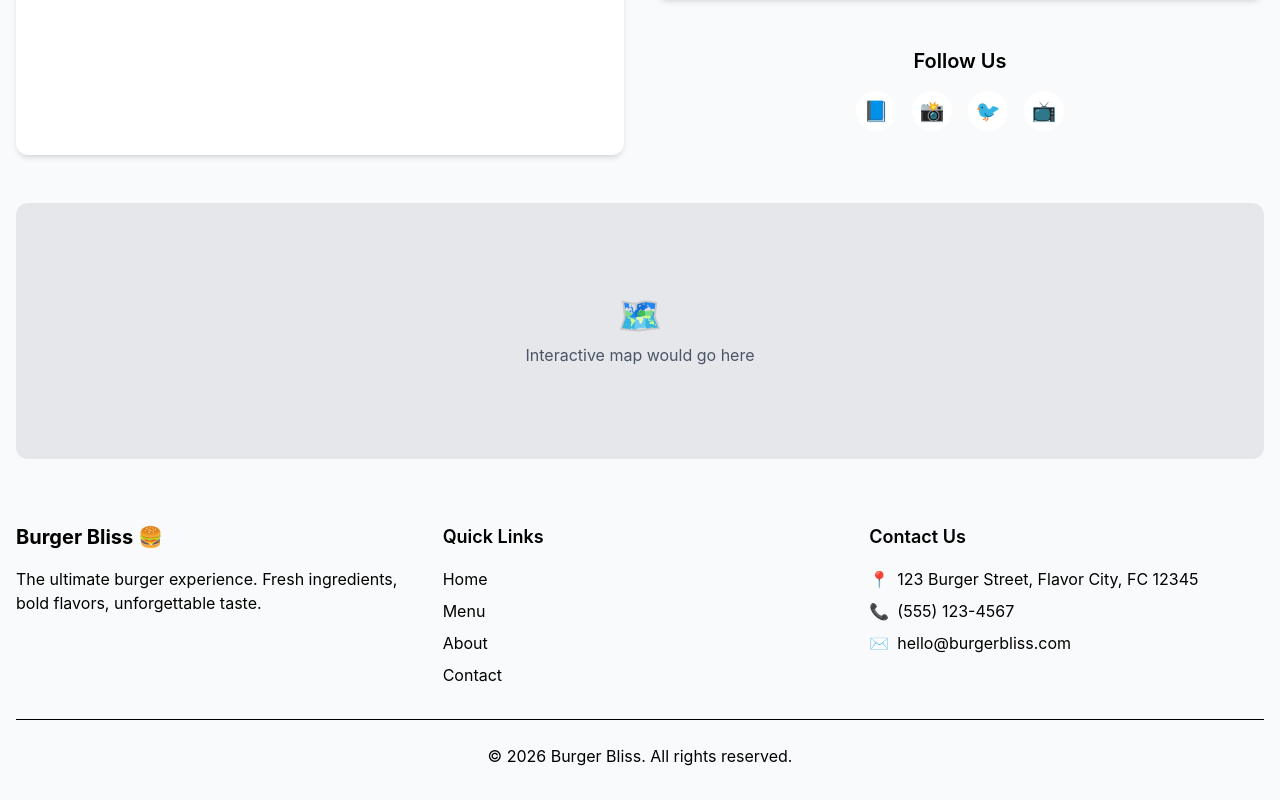
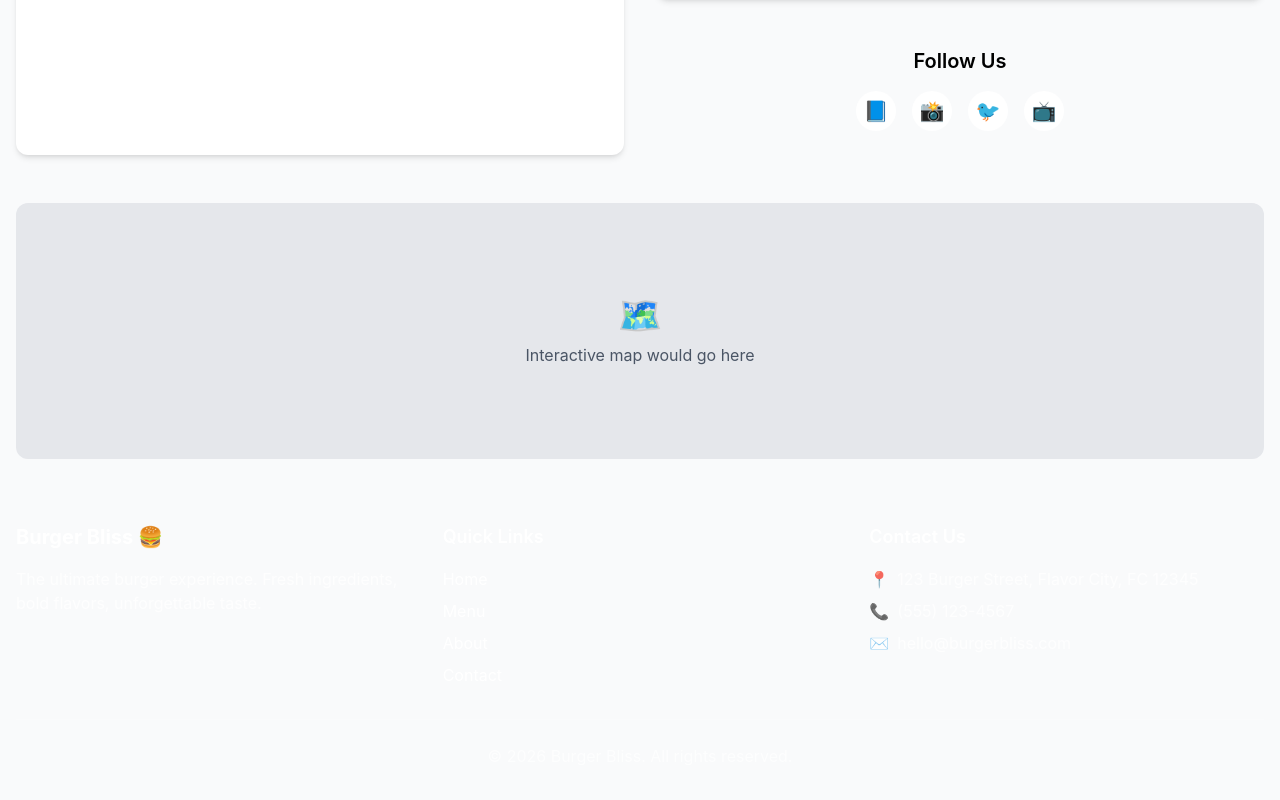
Before and after one commit to martinsantaclara/burger-bliss, a React (Vite) app: page /contact in a window 1280 px wide. Shown: the part 693-1493 px from the top of the page. Built offline with nearby package versions, Linux system fonts and the light colour scheme.

Commit message:
Style: change Footer to dark theme

```diff
--- a/src/components/Footer.tsx
+++ b/src/components/Footer.tsx
@@ -15,20 +15,20 @@ const Footer = () => {
   };
 
   return (
-    <footer className="bg-hamburger-bun py-8 mt-auto">
+    <footer className="bg-hamburger-meat py-8 mt-auto text-white">
       <div className="container mx-auto px-4">
         <div className="grid grid-cols-1 md:grid-cols-3 gap-8">
           <div>
-            <h3 className="text-xl font-bold text-hamburger-meat mb-4">
+            <h3 className="text-xl font-bold text-hamburger-bun mb-4">
               Burger Bliss 🍔
             </h3>
-            <p className="text-hamburger-meat/80">
+            <p className="text-white/80">
               The ultimate burger experience. Fresh ingredients, bold flavors, unforgettable taste.
             </p>
           </div>
 
           <div>
-            <h4 className="text-lg font-semibold text-hamburger-meat mb-4">
+            <h4 className="text-lg font-semibold text-hamburger-bun mb-4">
               Quick Links
             </h4>
             <ul className="space-y-2">
@@ -36,7 +36,7 @@ const Footer = () => {
                 <li key={link.to}>
                   <Link
                     to={link.to}
-                    className="text-hamburger-meat hover:text-orange-700 transition"
+                    className="text-white hover:text-hamburger-bun transition"
                   >
                     {link.label}
                   </Link>
@@ -46,10 +46,10 @@ const Footer = () => {
           </div>
 
           <div>
-            <h4 className="text-lg font-semibold text-hamburger-meat mb-4">
+            <h4 className="text-lg font-semibold text-hamburger-bun mb-4">
               Contact Us
             </h4>
-            <ul className="space-y-2 text-hamburger-meat/80">
+            <ul className="space-y-2 text-white/80">
               <li className="flex items-start space-x-2">
                 <span>📍</span>
                 <span>{contactInfo.address}</span>
@@ -66,8 +66,8 @@ const Footer = () => {
           </div>
         </div>
 
-        <div className="border-t border-hamburger-meat/20 mt-8 pt-6 text-center">
-          <p className="text-hamburger-meat/70">
+        <div className="border-t border-white/20 mt-8 pt-6 text-center">
+          <p className="text-white/70">
             © 2026 Burger Bliss. All rights reserved.
           </p>
         </div>
```
